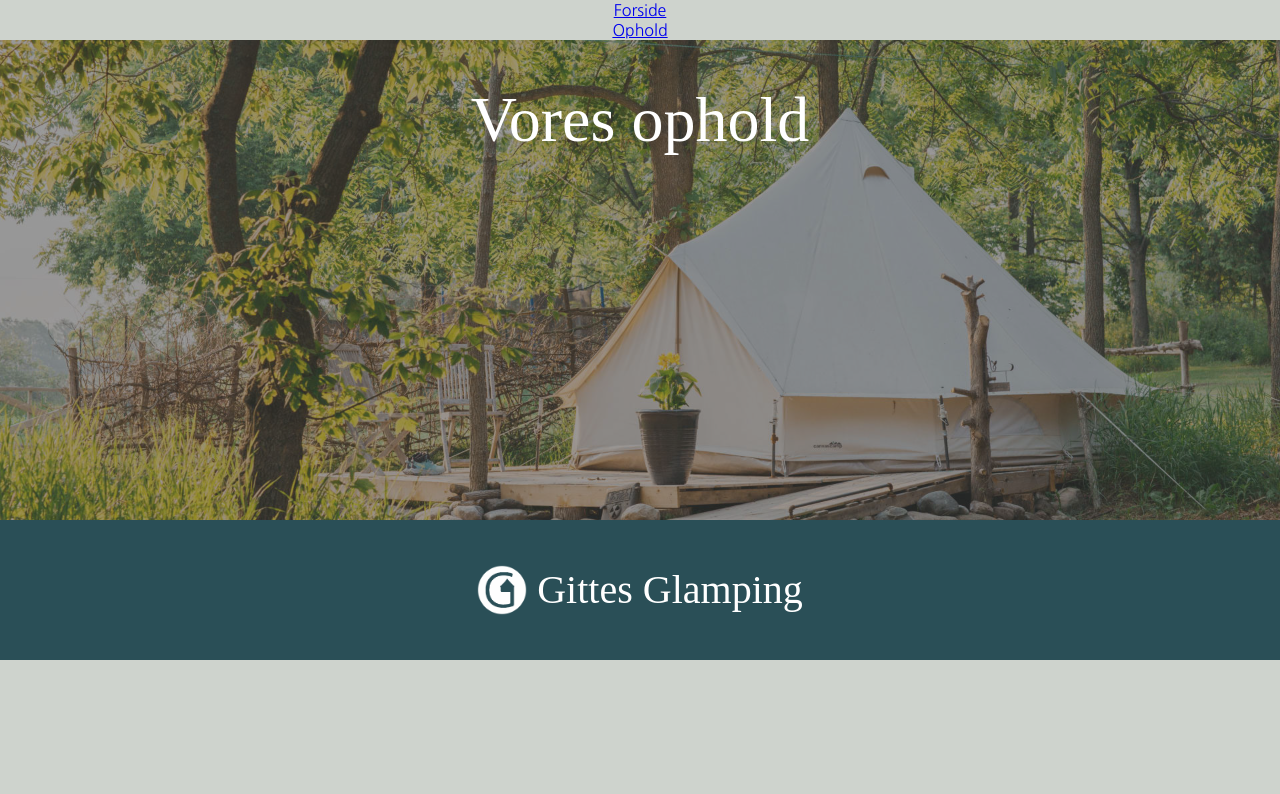
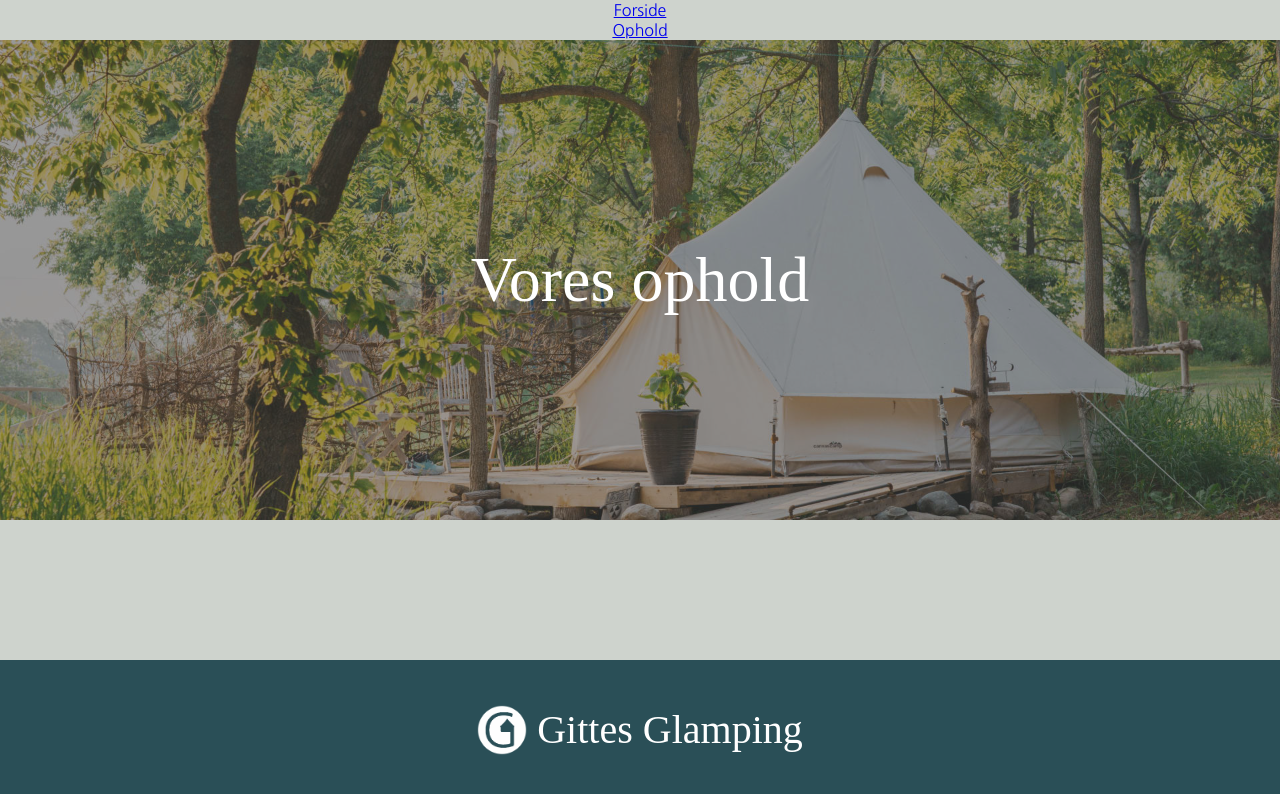
Before and after one commit to AnneLundM/glamping, a React (Vite) app: page /stays in a window 1280 px wide. Shown: the top 794 px of the page. Built offline with nearby package versions, Linux system fonts and the light colour scheme; a web font is replaced by a local one.

Commit message:
last commit 11/11

```diff
--- a/index.html
+++ b/index.html
@@ -1,4 +1,5 @@
-<!doctype html>
+<!-- Projektets eneste html-side. Alle komponenter renderes/vises her -->
+<!DOCTYPE html>
 <html lang="en">
   <head>
     <meta charset="UTF-8" />
--- a/src/App.css
+++ b/src/App.css
@@ -11,6 +11,17 @@
   display: flex;
   flex-direction: column;
   gap: 10px;
+}
+
+.app {
+  width: 100%;
+  min-height: 100vh;
+  display: flex;
+  flex-direction: column;
+}
+
+main {
+  flex: 1;
 }
 
 body,
--- a/src/App.jsx
+++ b/src/App.jsx
@@ -7,19 +7,18 @@ import Footer from "./components/footer/Footer";
 
 // Parent/forældre komponent - Den 'hoved'-komponent der styrer visninger af andre komponenter
 function App() {
-  /* Hook fra React der gør det muligt at navigere imellem siderne. Ruterne (path) bestemmer,
-  hvilke komponenter der skal vises baseret på URL-stien */
+  /* Vha react-router definerer vi hvilke komponenter der hører til hvilke paths */
   const routes = useRoutes([
     { path: "/", element: <Home /> },
     { path: "/stays", element: <Stays /> },
   ]);
 
   return (
-    <>
+    <div className='app'>
       <Navigation />
-      {routes}
+      <main>{routes}</main>
       <Footer />
-    </>
+    </div>
   );
 }
 
--- a/src/components/pageHeader/PageHeader.jsx
+++ b/src/components/pageHeader/PageHeader.jsx
@@ -13,11 +13,16 @@ const PageHeader = ({ logo, titleOne, titleTwo, button }) => {
 
   return (
     <header className={styles.header}>
+      {/* Hvis logo er true, skal <img/> vises/renderes. Hvis den er false (eller undefined eller null) skal den ikke. */}
       {logo && <img src={logo} alt='logo' />}
 
       <h1>
         {titleOne} <span>{titleTwo}</span>
       </h1>
+
+      {/* Følgende er en betinget rendering (conditional rendering).
+      Hvis button er true, skal <Button/>-komponenten renderes*/}
+
       {/* Vi sender 3 props videre med komponenten: Én til teksten, én til funktionen og én til dens style  */}
 
       {button && (
--- a/src/components/pageHeader/pageHeader.module.css
+++ b/src/components/pageHeader/pageHeader.module.css
@@ -9,6 +9,7 @@
   background-blend-mode: soft-light;
   min-height: 60vh;
   align-items: center;
+  justify-content: center;
   padding: 50px 0;
 
   img {
--- a/src/main.jsx
+++ b/src/main.jsx
@@ -3,6 +3,12 @@ import { createRoot } from "react-dom/client";
 import App from "./App.jsx";
 import { BrowserRouter } from "react-router";
 
+/* Browserrouter skal være 'container' for App (altså hele projektet)
+Den fungerer som en såkaldt 'provider' der sørger for at renderer
+forskelligt indhold (komponenter) baseret på url'en.
+*/
+
+// Her hentes html-elementet med id'et 'root' fra dommen. Dommen 'kobles' på.
 createRoot(document.getElementById("root")).render(
   <StrictMode>
     <BrowserRouter>
--- a/src/pages/Home.jsx
+++ b/src/pages/Home.jsx
@@ -6,6 +6,10 @@ import logo from "/logo.png";
 const Home = () => {
   return (
     <article>
+      {/* Headeren på forsiden - i modsætning til på undersiden - indeholder logo og knap.
+      Vi sender derfor props/properties/egenskaber med <PageHeader/>-komponenten,
+      der viser dem hvis de har en værdi.
+      */}
       <PageHeader logo={logo} titleOne='Gittes' titleTwo='Glamping' button />
       <InfoSection />
       <Reviews />
--- a/src/pages/Stays.jsx
+++ b/src/pages/Stays.jsx
@@ -1,9 +1,12 @@
 import PageHeader from "../components/pageHeader/PageHeader";
 
+// Stays.jsx er parent/forældre komponenten, fordi den er ansvarlig for PageHeader/child/barns visning
 const Stays = () => {
   return (
     <article>
       <PageHeader titleOne='Vores ophold' />
+      {/* InfoSection */}
+      {/* Stays */}
     </article>
   );
 };
```
